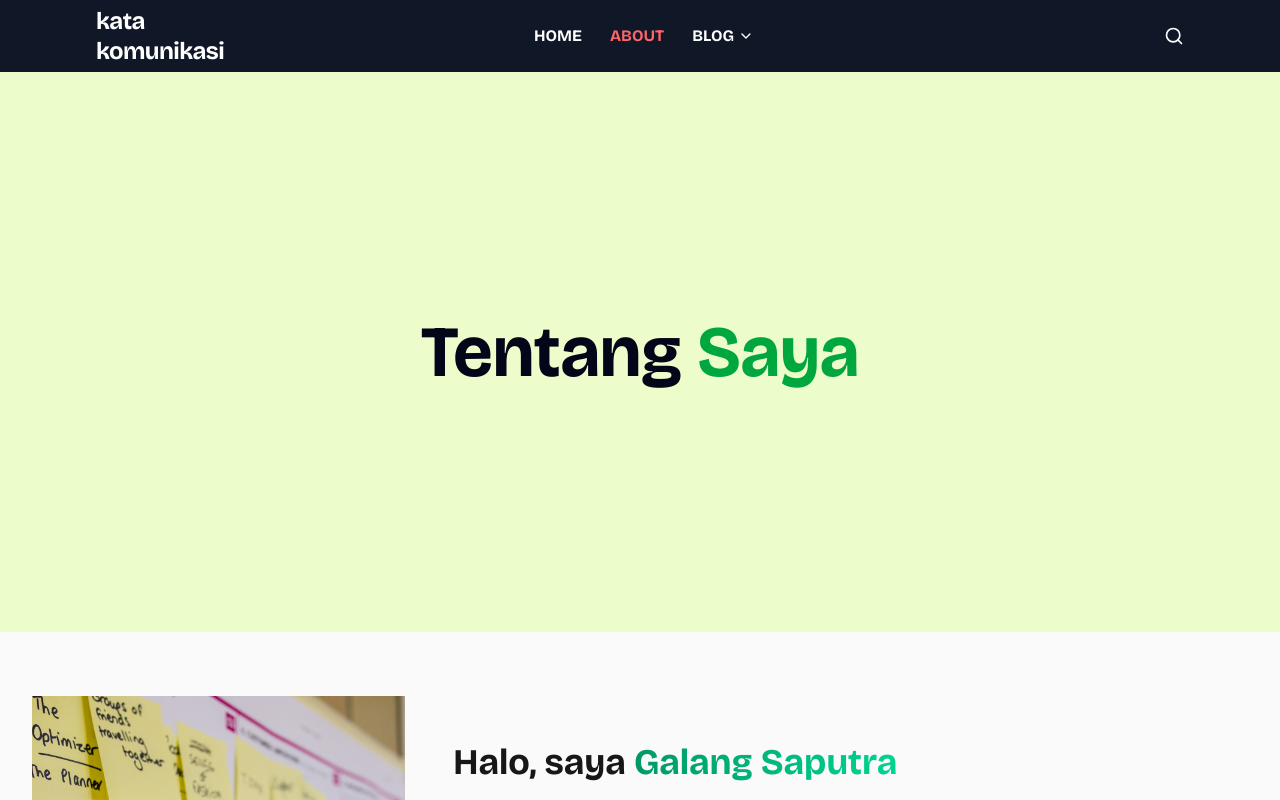
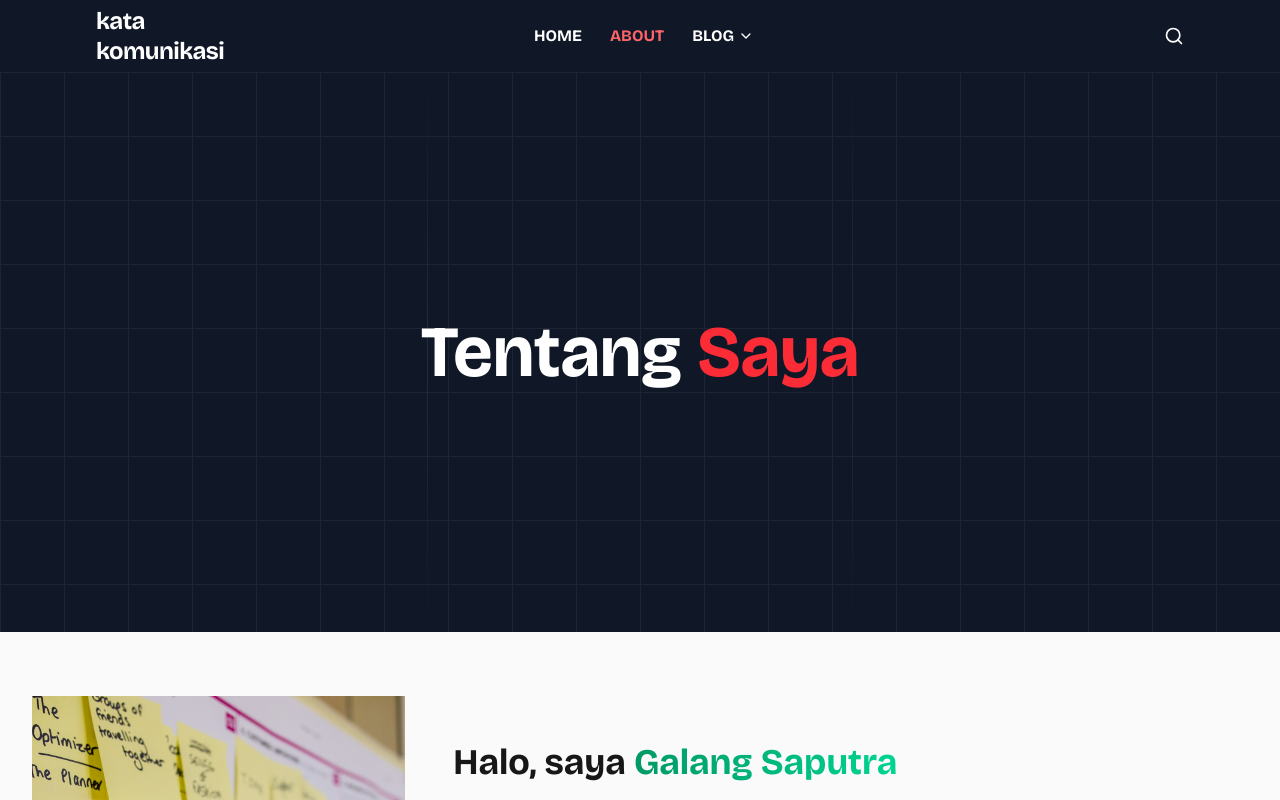
Before and after one commit to mgs28-mh/blog, a Next.js app: page /about in a window 1280 px wide. Shown: the top 800 px of the page. Built offline with nearby package versions, Linux system fonts and the light colour scheme.

Commit message:
style: add dark theme decorative to blog and about hero

```diff
--- a/components/about/hero.tsx
+++ b/components/about/hero.tsx
@@ -1,11 +1,25 @@
 "use client";
 
 import { motion } from "framer-motion";
-import Image from "next/image";
 
 export default function Hero() {
   return (
-    <section className="relative h-[50vh] md:h-[70vh] py-12 flex items-center justify-center overflow-hidde bg-lime-100">
+    <section className="relative h-[50vh] md:h-[70vh] py-12 flex items-center justify-center overflow-hidden bg-gray-900">
+      {/* Decorative background elements */}
+      <div className="absolute inset-0 overflow-hidden">
+        {/* Grid pattern */}
+        <div className="absolute inset-0 opacity-5">
+          <div className="absolute inset-0" style={{
+            backgroundImage: `linear-gradient(to right, #fff 1px, transparent 1px),
+                             linear-gradient(to bottom, #fff 1px, transparent 1px)`,
+            backgroundSize: '4rem 4rem'
+          }} />
+        </div>
+
+        {/* Decorative lines */}
+        <div className="absolute top-0 left-1/3 w-px h-full bg-gradient-to-b from-transparent via-slate-700/50 to-transparent" />
+        <div className="absolute top-0 right-1/3 w-px h-full bg-gradient-to-b from-transparent via-slate-700/50 to-transparent" />
+      </div>
 
       {/* Content Container */}
       <div className="relative z-20 w-full max-w-7xl mx-auto px-4 sm:px-6 lg:px-8">
@@ -16,9 +30,9 @@ export default function Hero() {
           transition={{ duration: 0.8, delay: 0.2 }}
           className="text-center max-w-5xl mx-auto"
         >
-          <h1 className="text-5xl sm:text-5xl md:text-6xl lg:text-7xl font-bold text-slate-950 leading-tight">
+          <h1 className="text-5xl sm:text-5xl md:text-6xl lg:text-7xl font-bold text-white leading-tight">
             Tentang{" "}
-            <span className="text-green-600">Saya</span>
+            <span className="text-red-500">Saya</span>
           </h1>
         </motion.div>
       </div>
--- a/components/blog/hero.tsx
+++ b/components/blog/hero.tsx
@@ -1,11 +1,26 @@
 "use client";
 
 import { motion } from "framer-motion";
-import Image from "next/image";
 
 export default function Hero() {
   return (
-    <section className="relative h-[50vh] md:h-[70vh] py-12 flex items-center justify-center overflow-hidde bg-lime-100">
+    <section className="relative h-[50vh] md:h-[70vh] py-12 flex items-center justify-center overflow-hidden bg-gray-900">
+      {/* Decorative background elements */}
+      <div className="absolute inset-0 overflow-hidden">
+        {/* Grid pattern */}
+        <div className="absolute inset-0 opacity-5">
+          <div className="absolute inset-0" style={{
+            backgroundImage: `linear-gradient(to right, #fff 1px, transparent 1px),
+                             linear-gradient(to bottom, #fff 1px, transparent 1px)`,
+            backgroundSize: '4rem 4rem'
+          }} />
+        </div>
+
+        {/* Decorative lines */}
+        <div className="absolute top-0 left-1/3 w-px h-full bg-gradient-to-b from-transparent via-slate-700/50 to-transparent" />
+        <div className="absolute top-0 right-1/3 w-px h-full bg-gradient-to-b from-transparent via-slate-700/50 to-transparent" />
+      </div>
+
       {/* Content Container */}
       <div className="relative z-20 w-full max-w-7xl mx-auto px-4 sm:px-6 lg:px-8">
         {/* Main Heading */}
@@ -15,9 +30,9 @@ export default function Hero() {
           transition={{ duration: 0.8, delay: 0.2 }}
           className="text-center max-w-5xl mx-auto"
         >
-          <h1 className="text-5xl sm:text-5xl md:text-6xl lg:text-7xl font-bold text-slate-950 leading-tight">
+          <h1 className="text-5xl sm:text-5xl md:text-6xl lg:text-7xl font-bold text-white leading-tight">
             Blog & Artikel{" "}
-            <span className="text-green-600">Terbaru</span>
+            <span className="text-red-500">Terbaru</span>
           </h1>
         </motion.div>
       </div>
```
